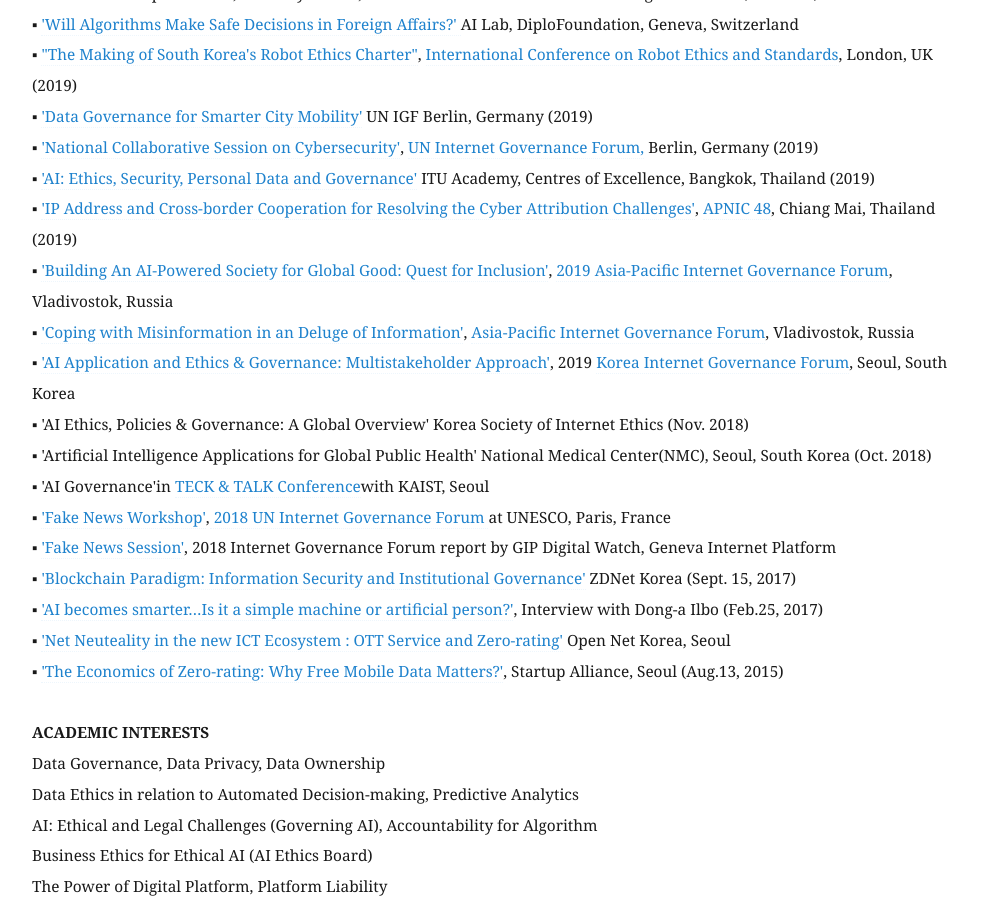
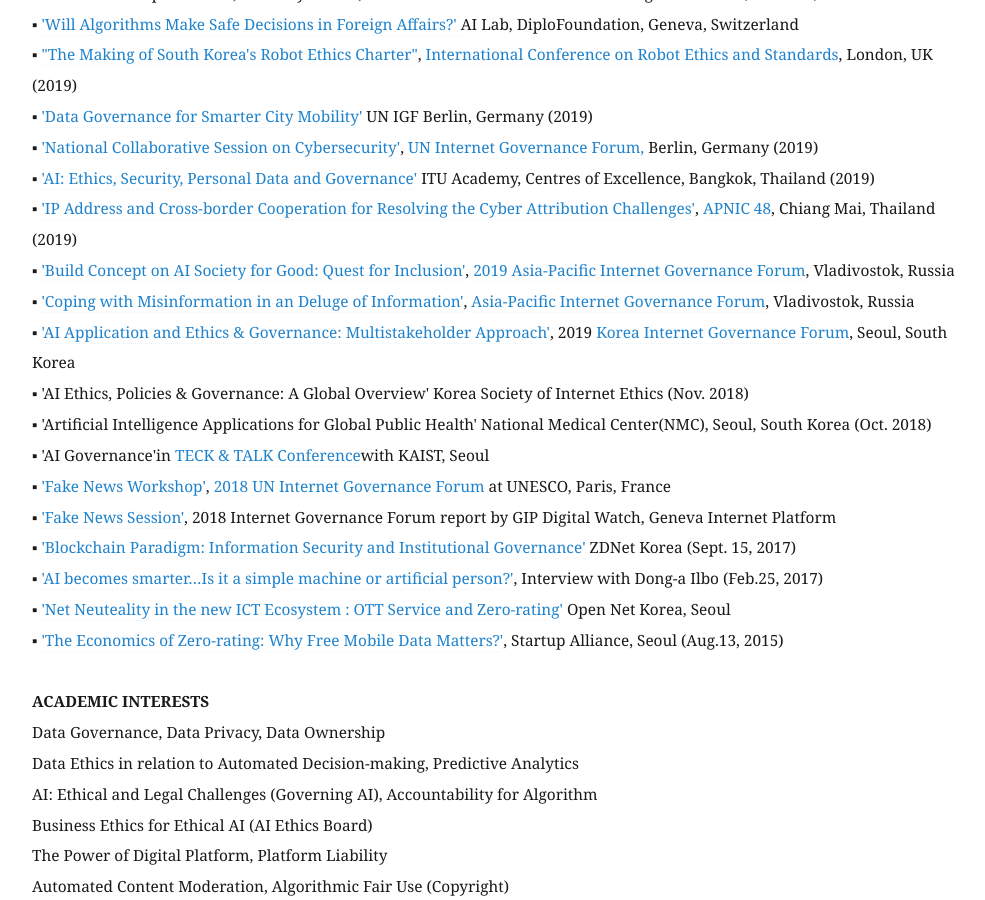
Before and after one commit to eunchangchoi/eunchangchoi.github.io, a Jekyll site: the page built from index.md, in a window 1280 px wide and 900 px high, scrolled down 2853 px. Shown: the whole window, without its empty margins (68-1053 px from the left). Built offline with Jekyll 4.4.1, drawn with Linux system fonts in a browser that asks for light colours.

Commit message:
Update index.md

```diff
--- a/index.md
+++ b/index.md
@@ -56,7 +56,7 @@
 ▪   <a href="https://www.youtube.com/watch?v=nsZJaB3fx0E&feature=youtu.be&t=1689">'National Collaborative Session on Cybersecurity'</a>, <a href= "https://www.igf2019.berlin/IGF/Navigation/EN/Home/home.html"> UN Internet Governance Forum,</a> Berlin, Germany (2019) <br>
 ▪   <a href="https://www.itu.int/en/ITU-D/Regional-Presence/AsiaPacific/Pages/Events/2019/Artificial-Intelligence-Overview-and-Applications.aspx">'AI: Ethics, Security, Personal Data and Governance'</a> ITU Academy, Centres of Excellence, Bangkok, Thailand (2019)<br>
 ▪   <a href="https://youtu.be/uRsC_ypHGCg?t=1348">'IP Address and Cross-border Cooperation for Resolving the Cyber Attribution Challenges'</a>, <a href="https://conference.apnic.net/48/program/schedule/#/day/6/cooperation-sig"> APNIC 48</a>, Chiang Mai, Thailand (2019) <br>
-▪   <a href="https://www.ftp.asia/index.php/s/tLZWIWMG1Qp7oA0">'Building An AI-Powered Society for Global Good: Quest for Inclusion'</a>, <a href="https://2019.aprigf.asia/prog"> 2019 Asia-Pacific Internet Governance Forum</a>, Vladivostok, Russia <br>
+▪   <a href="https://www.ftp.asia/index.php/s/tLZWIWMG1Qp7oA0">'Build Concept on AI Society for Good: Quest for Inclusion'</a>, <a href="https://2019.aprigf.asia/prog"> 2019 Asia-Pacific Internet Governance Forum</a>, Vladivostok, Russia <br>
 ▪   <a href="https://www.ftp.asia/index.php/s/HGkuD3YVUBssKrP">'Coping with Misinformation in an Deluge of Information'</a>, <a href="https://2019.aprigf.asia/prog"> Asia-Pacific Internet Governance Forum</a>, Vladivostok, Russia <br>
 ▪   <a href="https://youtu.be/92cmsMv6xhQ?t=451">'AI Application and Ethics & Governance: Multistakeholder Approach'</a>, 2019 <a href="http://krigf.kr/"> Korea Internet Governance Forum</a>, Seoul, South Korea <br>
 ▪   'AI Ethics, Policies & Governance: A Global Overview' Korea Society of Internet Ethics (Nov. 2018) <br>
```
